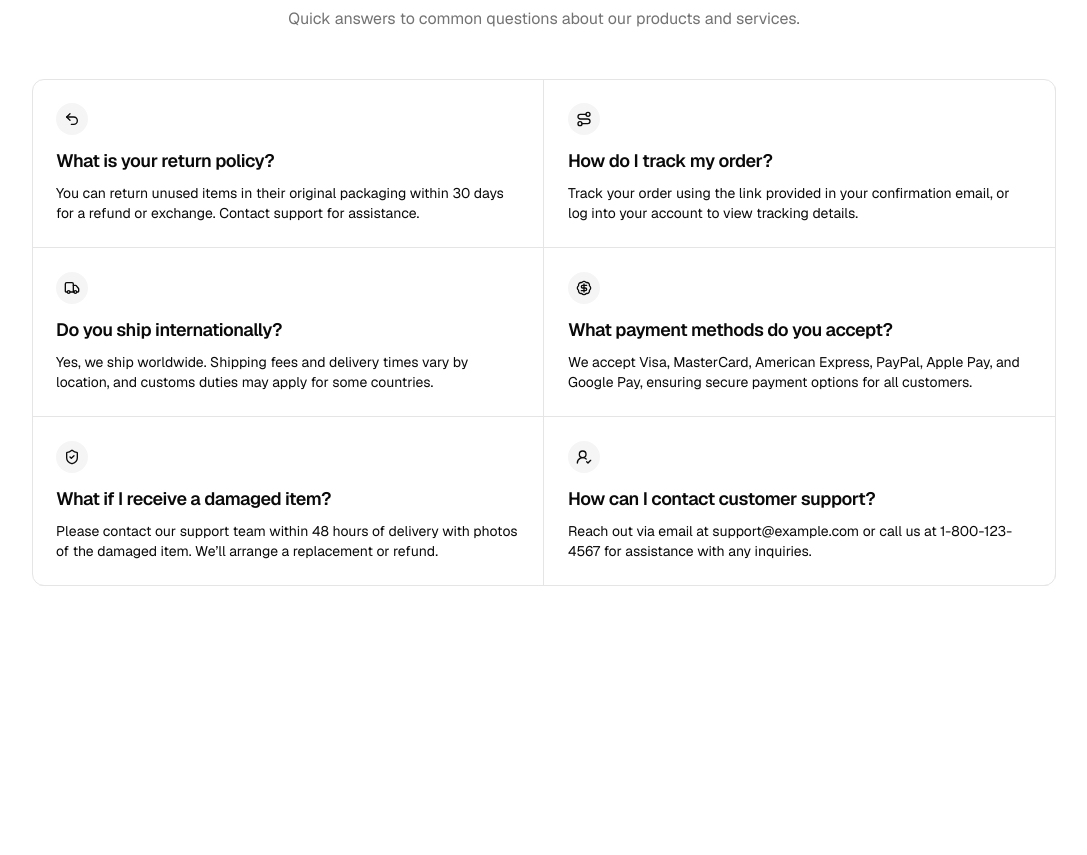
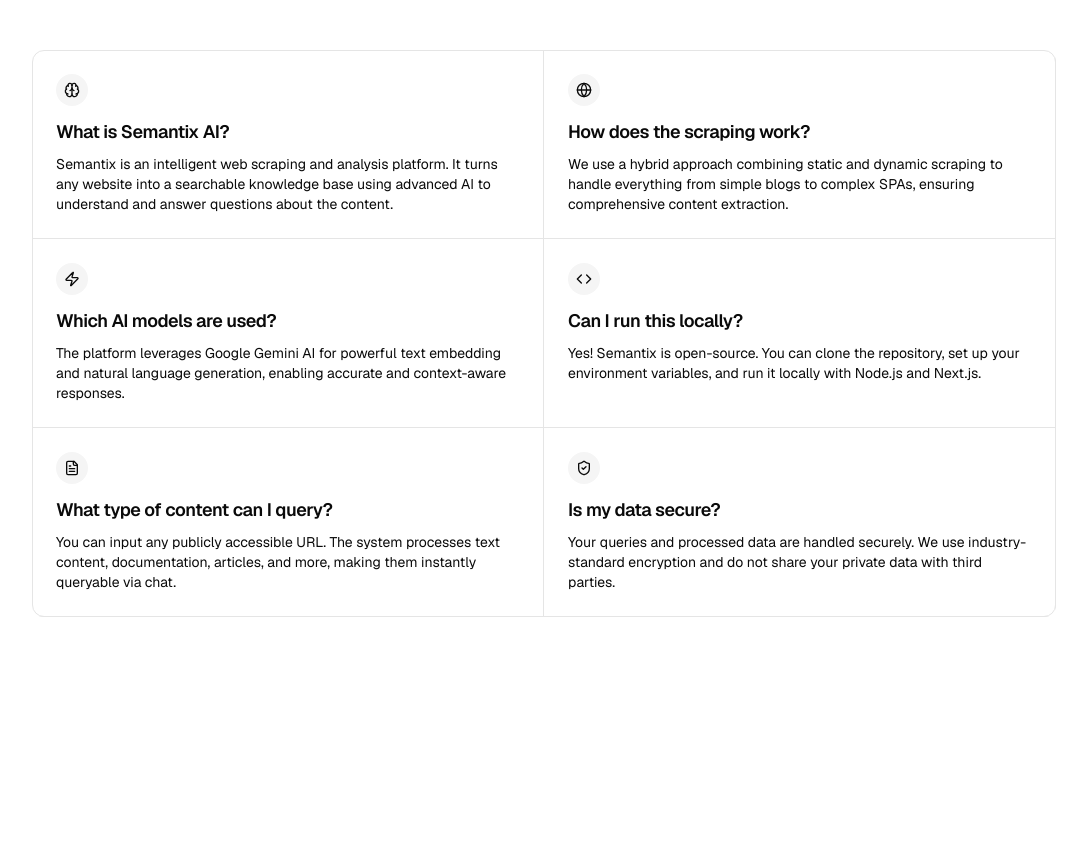
Before and after one commit to asimar007/Semantix_Web-Intelligence_AI-Agent, a Next.js app: page / in a window 1280 px wide. Shown: the part 2006-2861 px from the top of the page, without its empty margins (96-1183 px from the left). Built offline with nearby package versions, Linux system fonts and the light colour scheme.

Commit message:
Update questions and answers

```diff
--- a/src/components/faq.jsx
+++ b/src/components/faq.jsx
@@ -1,48 +1,41 @@
-import {
-  BadgeDollarSign,
-  Route,
-  ShieldCheck,
-  Truck,
-  Undo2,
-  UserRoundCheck,
-} from "lucide-react";
+import { Brain, Code, FileText, Globe, ShieldCheck, Zap } from "lucide-react";
 
 const faq = [
   {
-    icon: Undo2,
-    question: "What is your return policy?",
+    icon: Brain,
+    question: "What is Semantix AI?",
     answer:
-      "You can return unused items in their original packaging within 30 days for a refund or exchange. Contact support for assistance.",
+      "Semantix is an intelligent web scraping and analysis platform. It turns any website into a searchable knowledge base using advanced AI to understand and answer questions about the content.",
   },
   {
-    icon: Route,
-    question: "How do I track my order?",
+    icon: Globe,
+    question: "How does the scraping work?",
     answer:
-      "Track your order using the link provided in your confirmation email, or log into your account to view tracking details.",
+      "We use a hybrid approach combining static and dynamic scraping to handle everything from simple blogs to complex SPAs, ensuring comprehensive content extraction.",
   },
   {
-    icon: Truck,
-    question: "Do you ship internationally?",
+    icon: Zap,
+    question: "Which AI models are used?",
     answer:
-      "Yes, we ship worldwide. Shipping fees and delivery times vary by location, and customs duties may apply for some countries.",
+      "The platform leverages Google Gemini AI for powerful text embedding and natural language generation, enabling accurate and context-aware responses.",
   },
   {
-    icon: BadgeDollarSign,
-    question: "What payment methods do you accept?",
+    icon: Code,
+    question: "Can I run this locally?",
     answer:
-      "We accept Visa, MasterCard, American Express, PayPal, Apple Pay, and Google Pay, ensuring secure payment options for all customers.",
+      "Yes! Semantix is open-source. You can clone the repository, set up your environment variables, and run it locally with Node.js and Next.js.",
+  },
+  {
+    icon: FileText,
+    question: "What type of content can I query?",
+    answer:
+      "You can input any publicly accessible URL. The system processes text content, documentation, articles, and more, making them instantly queryable via chat.",
   },
   {
     icon: ShieldCheck,
-    question: "What if I receive a damaged item?",
+    question: "Is my data secure?",
     answer:
-      "Please contact our support team within 48 hours of delivery with photos of the damaged item. We’ll arrange a replacement or refund.",
-  },
-  {
-    icon: UserRoundCheck,
-    question: "How can I contact customer support?",
-    answer:
-      "Reach out via email at support@example.com or call us at 1-800-123-4567 for assistance with any inquiries.",
+      "Your queries and processed data are handled securely. We use industry-standard encryption and do not share your private data with third parties.",
   },
 ];
 
```
